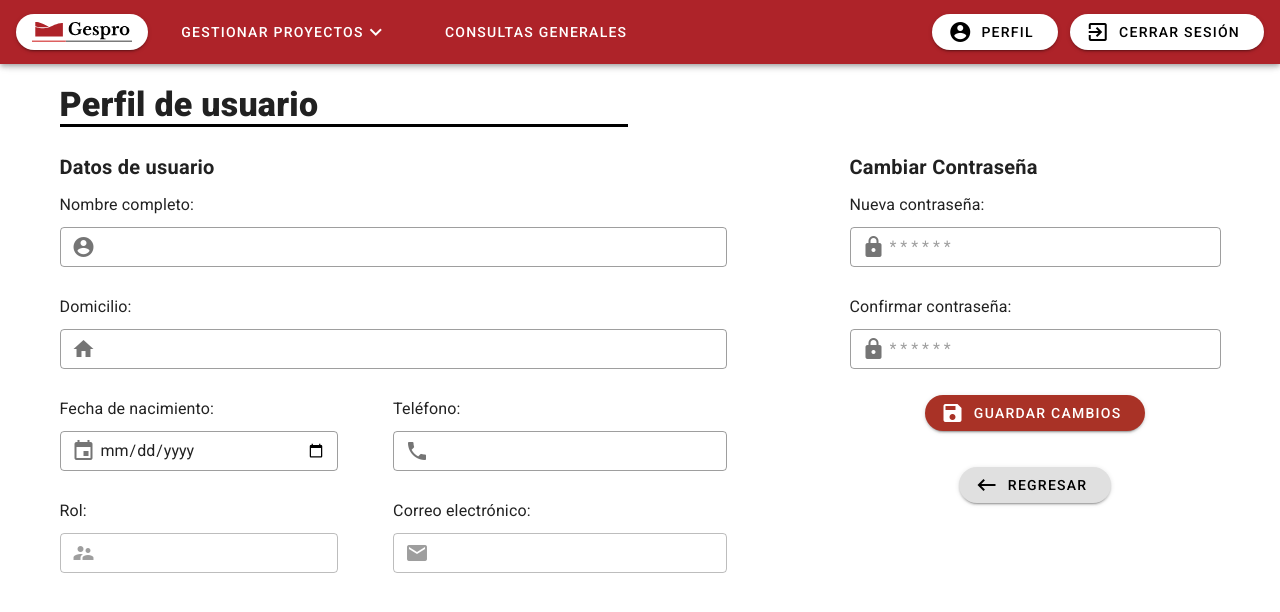
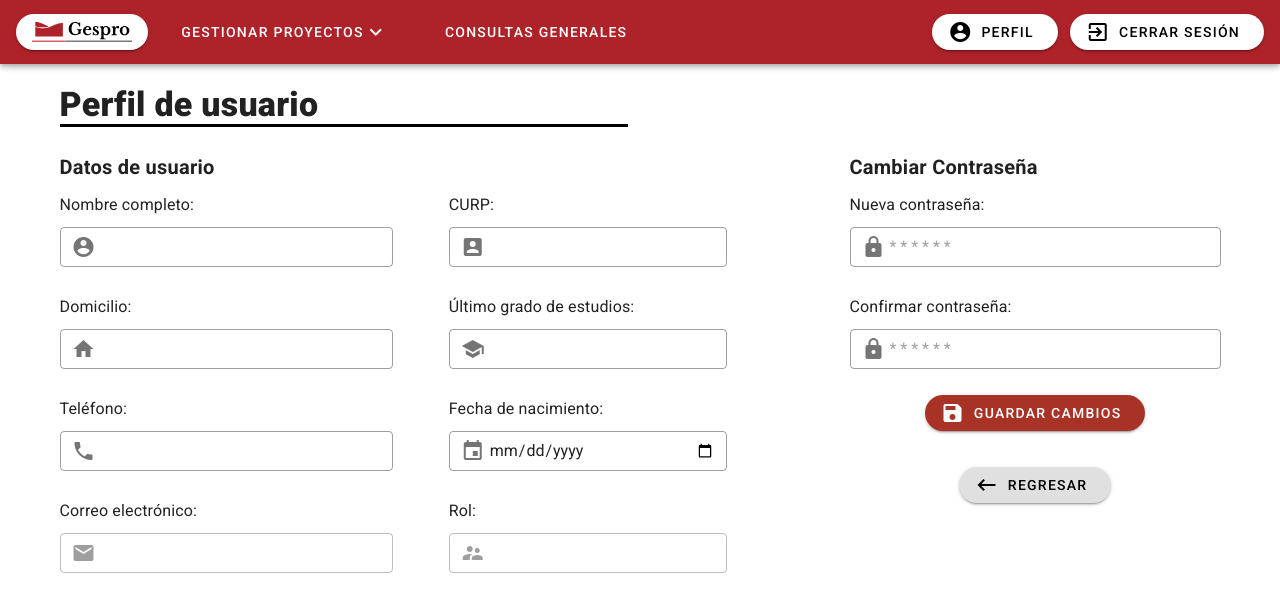
Before and after one commit to JairDavid/Gespro-Client, a Vue app: page /profile in a window 1280 px wide. Shown: the top 612 px of the page. Built offline with nearby package versions, Linux system fonts and the light colour scheme.

Commit message:
Perfil actualizado

```diff
--- a/src/components/UserProfile.vue
+++ b/src/components/UserProfile.vue
@@ -12,7 +12,7 @@
         <v-col cols="12" sm="7">
           <h6 class="font-weight-bold text-h6 mb-2">Datos de usuario</h6>
           <v-row no-gutters>
-            <v-col cols="12" sm="12">
+            <v-col cols="12" sm="6">
               <h6 class="subtitle-1 mb-2">Nombre completo:</h6>
               <v-text-field
                 outlined
@@ -21,8 +21,17 @@
                 prepend-inner-icon="mdi-account-circle"
               ></v-text-field>
             </v-col>
-
-            <v-col cols="12" sm="12">
+            <v-col cols="12" sm="1"></v-col>
+            <v-col cols="12" sm="5">
+              <h6 class="subtitle-1 mb-2">CURP:</h6>
+              <v-text-field
+                outlined
+                dense
+                color="#A93226"
+                prepend-inner-icon="mdi-account-box"
+              ></v-text-field>
+            </v-col>
+            <v-col cols="12" sm="6">
               <h6 class="subtitle-1 mb-2">Domicilio:</h6>
               <v-text-field
                 outlined
@@ -31,6 +40,26 @@
                 prepend-inner-icon="mdi-home"
               ></v-text-field>
             </v-col>
+            <v-col cols="12" sm="1"></v-col>
+            <v-col cols="12" sm="5">
+              <h6 class="subtitle-1 mb-2">Último grado de estudios:</h6>
+              <v-text-field
+                outlined
+                dense
+                color="#A93226"
+                prepend-inner-icon="mdi-school"
+              ></v-text-field>
+            </v-col>
+            <v-col cols="12" sm="6">
+              <h6 class="subtitle-1 mb-2">Teléfono:</h6>
+              <v-text-field
+                outlined
+                dense
+                color="#A93226"
+                prepend-inner-icon="mdi-phone"
+              ></v-text-field>
+            </v-col>
+            <v-col cols="12" sm="1"></v-col>
             <v-col cols="12" sm="5">
               <h6 class="subtitle-1 mb-2">Fecha de nacimiento:</h6>
               <v-text-field
@@ -42,16 +71,18 @@
                 prepend-inner-icon="mdi-calendar"
               ></v-text-field>
             </v-col>
-            <v-col cols="12" sm="1"></v-col>
+
             <v-col cols="12" sm="6">
-              <h6 class="subtitle-1 mb-2">Teléfono:</h6>
+              <h6 class="subtitle-1 mb-2">Correo electrónico:</h6>
               <v-text-field
                 outlined
                 dense
+                disabled
                 color="#A93226"
-                prepend-inner-icon="mdi-phone"
+                prepend-inner-icon="mdi-email"
               ></v-text-field>
             </v-col>
+            <v-col cols="12" sm="1"></v-col>
             <v-col cols="12" sm="5">
               <h6 class="subtitle-1 mb-2">Rol:</h6>
               <v-text-field
@@ -60,17 +91,6 @@
                 dense
                 color="#A93226"
                 prepend-inner-icon="mdi-account-supervisor"
-              ></v-text-field>
-            </v-col>
-            <v-col cols="12" sm="1"></v-col>
-            <v-col cols="12" sm="6">
-              <h6 class="subtitle-1 mb-2">Correo electrónico:</h6>
-              <v-text-field
-                outlined
-                dense
-                disabled
-                color="#A93226"
-                prepend-inner-icon="mdi-email"
               ></v-text-field>
             </v-col>
           </v-row>
@@ -113,6 +133,6 @@
 
 <script>
 export default {
-  name: "UserProfile"
+  name: "UserProfile",
 };
 </script>
```
